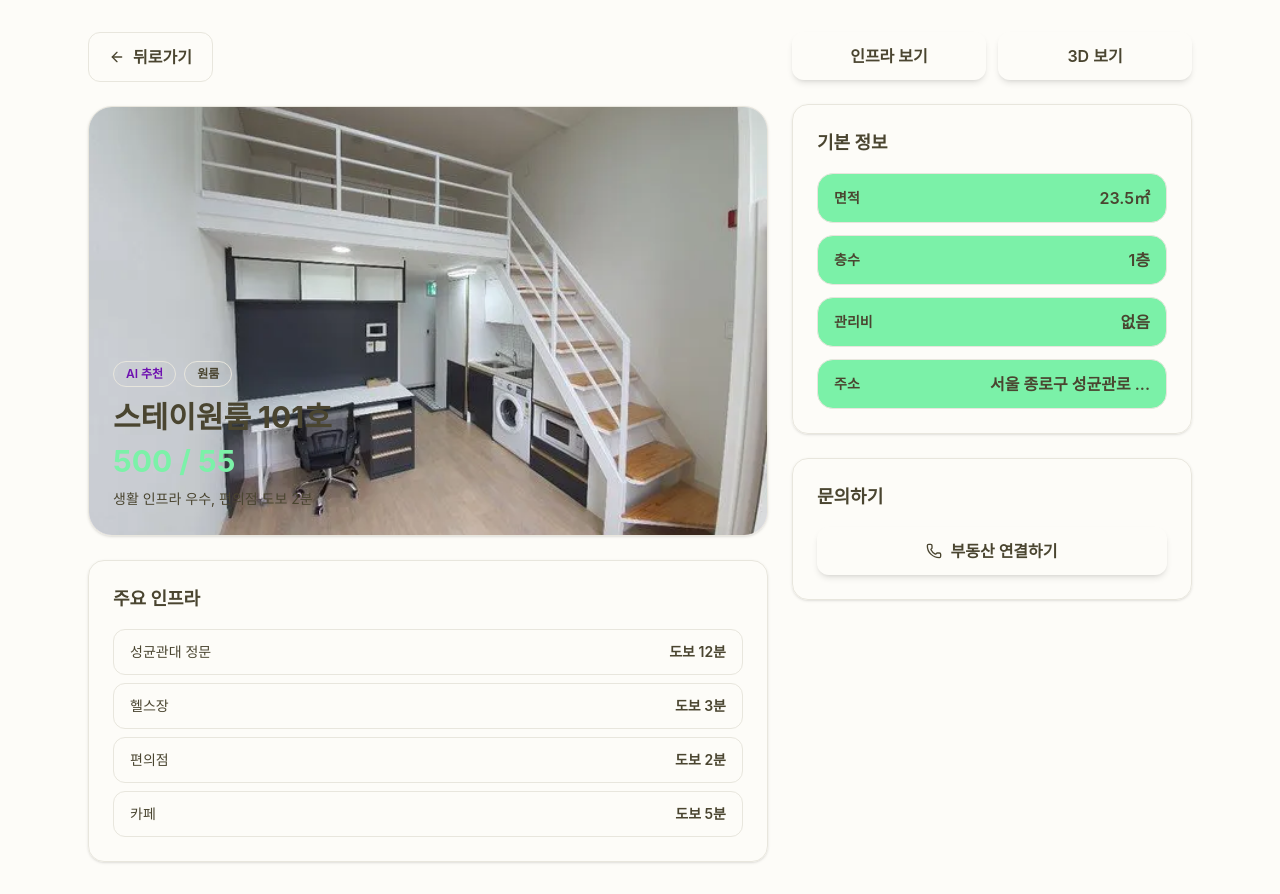
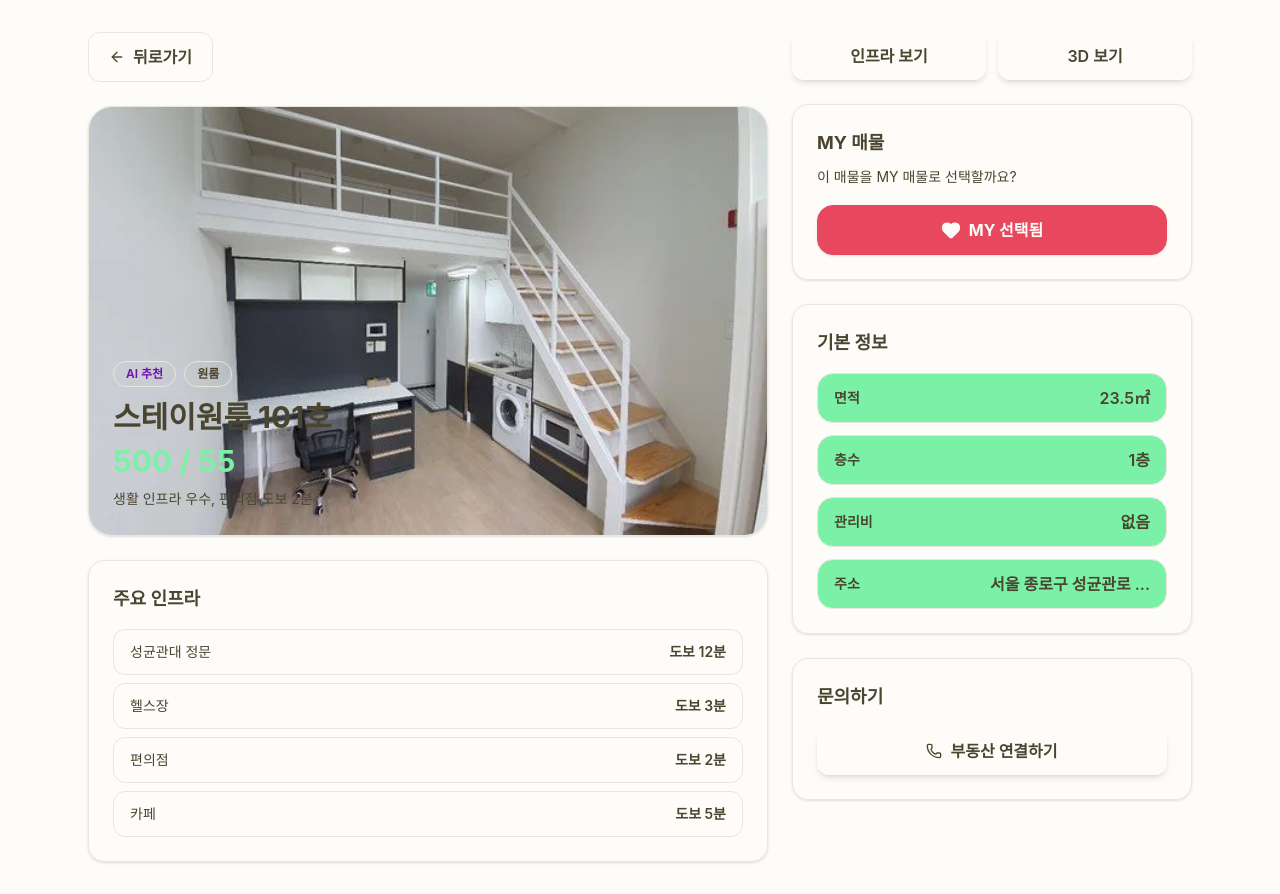
Before and after one commit to skku-2026-capstone-team-2/rooming-frontend, a React (Vite) app: page /property/1 in a window 1280 px wide. Built offline with nearby package versions, Linux system fonts and the light colour scheme; no server answers; a web font is replaced by a local one.

Commit message:
feat(my): 매물 상세 화면에서 my 등록 기능 추가

```diff
--- /dev/null
+++ b/src/components/MyFavoriteButton.tsx
@@ -0,0 +1,38 @@
+import { Heart } from "lucide-react";
+
+type MyFavoriteButtonProps = {
+  selected: boolean;
+  pending: boolean;
+  disabled?: boolean;
+  onClick: () => void;
+  className?: string;
+};
+
+export default function MyFavoriteButton({
+  selected,
+  pending,
+  disabled = false,
+  onClick,
+  className = "",
+}: MyFavoriteButtonProps) {
+  return (
+    <button
+      type="button"
+      onClick={onClick}
+      disabled={disabled || pending}
+      style={{
+        borderColor: "var(--token-color-my)",
+        backgroundColor: selected
+          ? "var(--token-color-my)"
+          : "var(--token-color-white)",
+        color: selected
+          ? "var(--token-color-text-white)"
+          : "var(--token-color-my)",
+      }}
+      className={`flex w-full items-center justify-center gap-2 rounded-2xl border px-6 py-3 text-base font-bold shadow-sm transition disabled:cursor-not-allowed disabled:opacity-70 ${className}`}
+    >
+      <Heart className={`h-5 w-5 ${selected ? "fill-current" : ""}`} />
+      {pending ? "저장 중..." : selected ? "MY 선택됨" : "MY로 선택"}
+    </button>
+  );
+}
--- a/src/hooks/queries/recommendationQueries.ts
+++ b/src/hooks/queries/recommendationQueries.ts
@@ -20,6 +20,8 @@ export const recommendationKeys = {
   /** 추천 경로 geometry (detail 단계별) */
   route: (recommendationId: number, detail: RouteGeometryDetail) =>
     ["recommendations", recommendationId, "route", detail] as const,
+  /** 서버에 저장된 추천 목록 */
+  list: ["recommendations", "list"] as const,
   /** 찜(MY) 추천 목록 */
   favorites: ["recommendations", "favorites"] as const,
 };
@@ -65,16 +67,26 @@ export function useRecommendationRoute(
   });
 }
 
+/** 서버에 저장된 추천 목록. direct 상세 진입에서도 propertyId로 추천 컨텍스트를 복원한다. */
+export function useRecommendations(enabled = true) {
+  return useQuery({
+    queryKey: recommendationKeys.list,
+    queryFn: () => recommendationApi.getRecommendations(),
+    enabled,
+  });
+}
+
 /**
  * 찜(MY) 추천 목록.
  *
  * `GET /api/v1/recommendations/favorites`를 단일 출처로 사용한다.
  * 원시 응답을 캐시하고 `select`로 카드 view model로 변환한다.
  */
-export function useFavorites() {
+export function useFavorites(enabled = true) {
   return useQuery({
     queryKey: recommendationKeys.favorites,
     queryFn: () => recommendationApi.getFavorites(),
+    enabled,
   });
 }
 
@@ -99,6 +111,7 @@ export function useToggleFavorite() {
         ? recommendationApi.addFavorite(recommendationId)
         : recommendationApi.removeFavorite(recommendationId),
     onSuccess: () => {
+      queryClient.invalidateQueries({ queryKey: recommendationKeys.list });
       queryClient.invalidateQueries({ queryKey: recommendationKeys.favorites });
       queryClient.invalidateQueries({
         queryKey: ["recommendations", "search"],
--- a/src/pages/MainMapScreen.tsx
+++ b/src/pages/MainMapScreen.tsx
@@ -406,7 +406,15 @@ export default function MainMapScreen() {
   //   모달이 다시 열리는 대신 깨끗한 지도(?view=..., 모달 닫힘)로 복귀한다.
   const handleClickPropertyDetail = () => {
     if (!selectedProperty) return;
-    navigate(`/property/${selectedProperty.propertyId}`, { replace: true });
+    const params = new URLSearchParams();
+    if (selectedProperty.recommendationId != null) {
+      params.set("recommendationId", String(selectedProperty.recommendationId));
+    }
+    const query = params.toString();
+    navigate(
+      `/property/${selectedProperty.propertyId}${query ? `?${query}` : ""}`,
+      { replace: true }
+    );
   };
 
   const handleClickInfra = () => {
--- a/src/pages/PropertyDetailScreen.tsx
+++ b/src/pages/PropertyDetailScreen.tsx
@@ -1,26 +1,91 @@
-import { useMemo } from "react";
-import { useNavigate, useParams } from "react-router";
+import { useMemo, useState } from "react";
+import { useNavigate, useParams, useSearchParams } from "react-router";
 import { Phone, ArrowLeft } from "lucide-react";
 
+import MyFavoriteButton from "../components/MyFavoriteButton";
 import PropertyImagePlaceholder from "../components/PropertyImagePlaceholder";
 
 import { ApiError } from "../api";
 import { mapPropertyDetailToView } from "../api/mappers/propertyMapper";
 import {
+  useFavorites,
+  useRecommendationSearch,
+  useRecommendations,
+  useToggleFavorite,
+} from "../hooks/queries/recommendationQueries";
+import {
   useProperty,
   usePropertyImages,
 } from "../hooks/queries/propertyQueries";
+import { useSearchRequest } from "../utils/recommendationSearch";
+import type { RecommendationResult } from "../types";
+
+function parseRecommendationId(value: string | null): number | null {
+  const id = Number(value);
+  return Number.isFinite(id) && id > 0 ? id : null;
+}
+
+function findRecommendationForProperty({
+  propertyId,
+  recommendationId,
+  groups,
+}: {
+  propertyId: number;
+  recommendationId: number | null;
+  groups: RecommendationResult[][];
+}): RecommendationResult | null {
+  const recommendations = groups.flat();
+
+  if (recommendationId != null) {
+    const matchedById = recommendations.find(
+      (recommendation) =>
+        recommendation.recommendationId === recommendationId &&
+        recommendation.propertyId === propertyId
+    );
+    if (matchedById) return matchedById;
+  }
+
+  return (
+    recommendations.find(
+      (recommendation) =>
+        recommendation.propertyId === propertyId && recommendation.favorite
+    ) ??
+    recommendations.find(
+      (recommendation) => recommendation.propertyId === propertyId
+    ) ??
+    null
+  );
+}
 
 export default function PropertyDetailScreen() {
   const navigate = useNavigate();
   const { id } = useParams();
+  const [searchParams] = useSearchParams();
 
   const propertyId = Number(id);
   const isValidId = !!id && !Number.isNaN(propertyId);
+  const recommendationId = parseRecommendationId(
+    searchParams.get("recommendationId")
+  );
+  const searchRequest = useSearchRequest();
 
   // id가 유효할 때만 쿼리를 실행한다. (mock 토글·mapper는 훅 내부에서 재사용)
   const detailQuery = useProperty(propertyId, isValidId);
   const imagesQuery = usePropertyImages(propertyId, isValidId);
+  const { data: savedRecommendationData, isPending: isSavedRecommendationsPending } =
+    useRecommendations(isValidId);
+  const { data: favoriteData, isPending: isFavoritesPending } =
+    useFavorites(isValidId);
+  const {
+    data: searchRecommendationData,
+    isPending: isSearchRecommendationsPending,
+  } = useRecommendationSearch(isValidId ? searchRequest : null);
+  const toggleFavoriteMutation = useToggleFavorite();
+
+  const [optimisticFavorites, setOptimisticFavorites] = useState<
+    Record<number, boolean>
+  >({});
+  const [favoriteError, setFavoriteError] = useState<string | null>(null);
 
   const property = useMemo(
     () =>
@@ -33,6 +98,85 @@ export default function PropertyDetailScreen() {
         : null,
     [detailQuery.data, imagesQuery.data]
   );
+
+  const recommendationForProperty = useMemo(
+    () =>
+      isValidId
+        ? findRecommendationForProperty({
+            propertyId,
+            recommendationId,
+            groups: [
+              favoriteData?.results ?? [],
+              searchRecommendationData?.results ?? [],
+              savedRecommendationData?.results ?? [],
+            ],
+          })
+        : null,
+    [
+      favoriteData,
+      isValidId,
+      propertyId,
+      recommendationId,
+      savedRecommendationData,
+      searchRecommendationData,
+    ]
+  );
+
+  const recommendationIdForMy =
+    recommendationForProperty?.recommendationId ?? null;
+  const isRecommendationLookupPending =
+    !recommendationForProperty &&
+    (isSavedRecommendationsPending ||
+      isFavoritesPending ||
+      (searchRequest != null && isSearchRecommendationsPending));
+  const isFavoritePending =
+    toggleFavoriteMutation.isPending &&
+    toggleFavoriteMutation.variables?.recommendationId === recommendationIdForMy;
+  const selectedIsFavorite =
+    recommendationIdForMy != null
+      ? optimisticFavorites[recommendationIdForMy] ??
+        recommendationForProperty?.favorite ??
+        false
+      : false;
+
+  const handleToggleMy = () => {
+    if (!recommendationForProperty) return;
+
+    const nextRecommendationId = recommendationForProperty.recommendationId;
+    const previousFavorite =
+      optimisticFavorites[nextRecommendationId] ??
+      recommendationForProperty.favorite;
+    const nextFavorite = !previousFavorite;
+
+    setFavoriteError(null);
+    setOptimisticFavorites((prev) => ({
+      ...prev,
+      [nextRecommendationId]: nextFavorite,
+    }));
+
+    toggleFavoriteMutation.mutate(
+      {
+        recommendationId: nextRecommendationId,
+        favorite: nextFavorite,
+      },
+      {
+        onError: () => {
+          setOptimisticFavorites((prev) => {
+            const next = { ...prev };
+            if (previousFavorite === recommendationForProperty.favorite) {
+              delete next[nextRecommendationId];
+            } else {
+              next[nextRecommendationId] = previousFavorite;
+            }
+            return next;
+          });
+          setFavoriteError(
+            "MY 상태를 업데이트하지 못했어요. 잠시 후 다시 시도해 주세요."
+          );
+        },
+      }
+    );
+  };
 
   // 상태 판단은 상세(detail) 쿼리 기준. (이미지 실패는 화면 실패로 보지 않음)
   const isNotFound =
@@ -180,6 +324,44 @@ export default function PropertyDetailScreen() {
               </div>
 
               <div className="rounded-2xl border border-border bg-card p-6 shadow-sm">
+                <h3 className="mb-2 text-lg font-bold text-foreground">
+                  MY 매물
+                </h3>
+
+                <p className="mb-4 text-sm leading-6 text-text-tertiary">
+                  이 매물을 MY 매물로 선택할까요?
+                </p>
+
+                <MyFavoriteButton
+                  selected={selectedIsFavorite}
+                  pending={isFavoritePending}
+                  disabled={
+                    isRecommendationLookupPending || !recommendationForProperty
+                  }
+                  onClick={handleToggleMy}
+                />
+
+                {isRecommendationLookupPending && (
+                  <p className="mt-3 text-sm text-text-tertiary">
+                    MY 상태를 확인하는 중이에요.
+                  </p>
+                )}
+
+                {!isRecommendationLookupPending &&
+                  !recommendationForProperty && (
+                    <p className="mt-3 text-sm text-text-tertiary">
+                      추천 기록이 있는 매물만 MY에 추가할 수 있어요.
+                    </p>
+                  )}
+
+                {favoriteError && (
+                  <p className="mt-3 text-sm text-destructive">
+                    {favoriteError}
+                  </p>
+                )}
+              </div>
+
+              <div className="rounded-2xl border border-border bg-card p-6 shadow-sm">
                 <h3 className="mb-4 text-lg font-bold text-foreground">
                   기본 정보
                 </h3>
```
Also changed, not shown: src/pages/AIResultScreen.tsx (+5 -24 lines).
